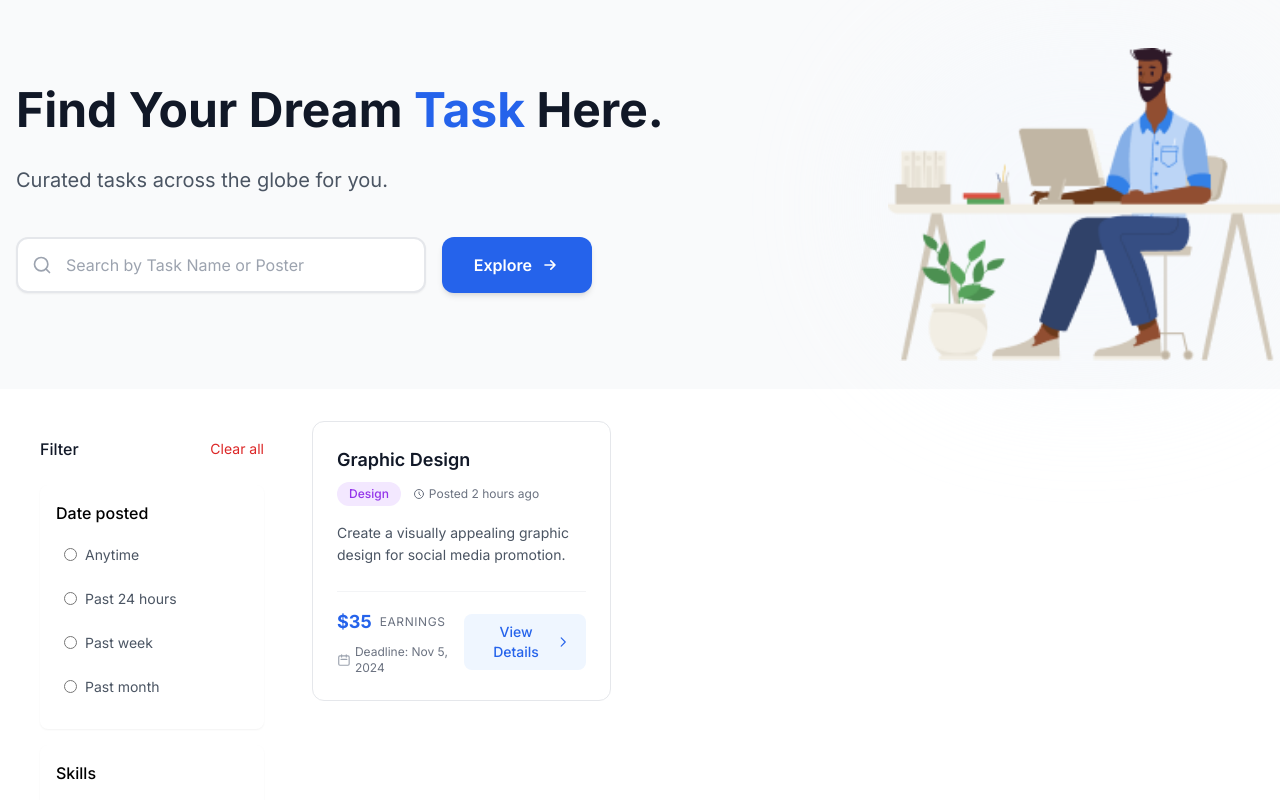
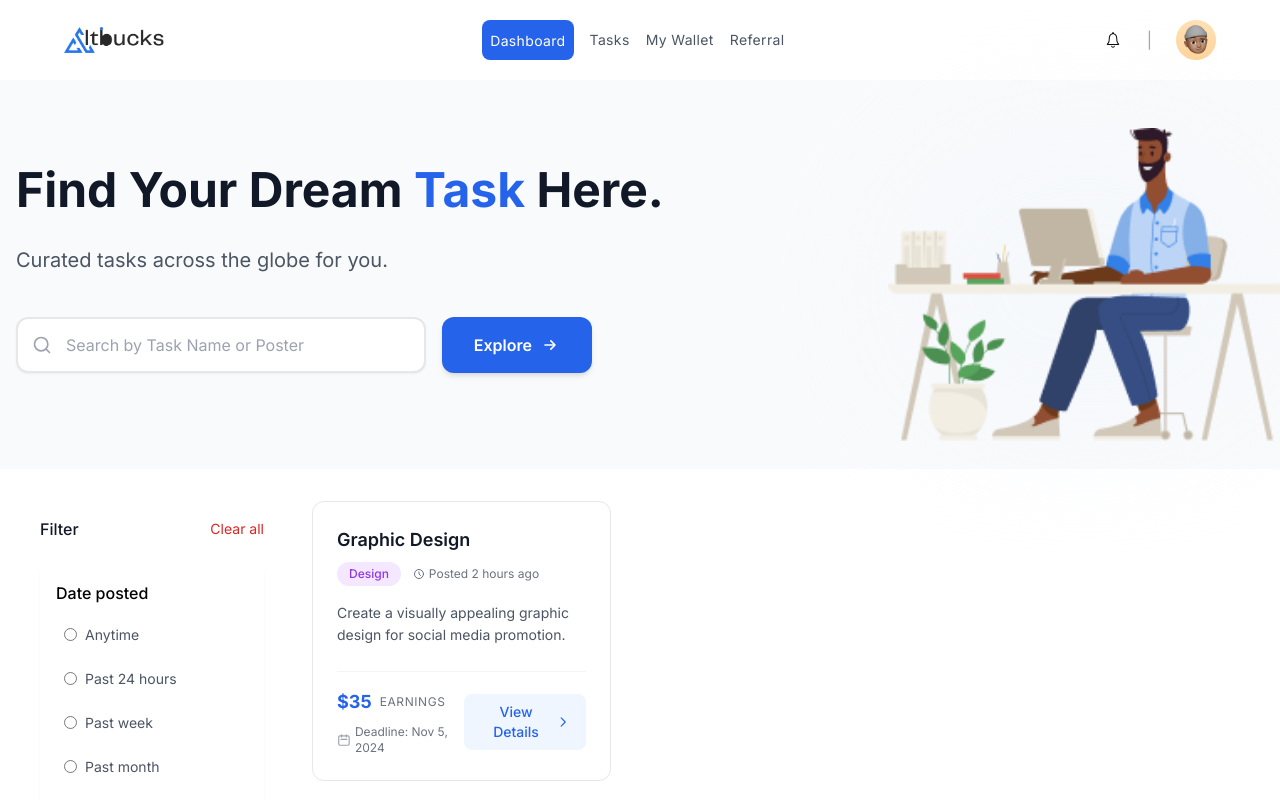
Before and after one commit to emmanueldavidson96/altbucks, a Next.js app: page /tasks in a window 1280 px wide. Shown: the top 800 px of the page. Built offline with nearby package versions, Linux system fonts and the light colour scheme.

Commit message:
Tasks updates

```diff
--- a/src/app/components/Dashboard_Components/Header.tsx
+++ b/src/app/components/Dashboard_Components/Header.tsx
@@ -19,7 +19,7 @@ export default function Header() {
                     <Link href={"/dashboard"} className='text-sm tracking-wide'>Dashboard</Link>
                 </p>
                 <p className='text-sm text-gray-600 tracking-wide'>
-                    <Link href={"/dashboard"}>Tasks</Link>
+                    <Link href={"/tasks"}>Tasks</Link>
                 </p>
                 <p className='text-sm text-gray-600 tracking-wide'>
                     <Link href={"/my_wallet"}>My Wallet</Link>
--- a/src/app/tasks/page.tsx
+++ b/src/app/tasks/page.tsx
@@ -3,10 +3,12 @@
 import TasksHero from "../components/Tasks_Components/TasksHero";
 import TasksFilter from "../components/Tasks_Components/TasksFilter";
 import TasksList from "../components/Tasks_Components/TasksList";
+import Header from "../components/Dashboard_Components/Header"
 
 const TasksPage = () => {
     return (
         <div className="bg-white min-h-screen overflow-hidden">
+            <Header/>
             <TasksHero />
             <div className="container mx-auto px-6 py-8">
                 <div className="flex gap-8">
```
